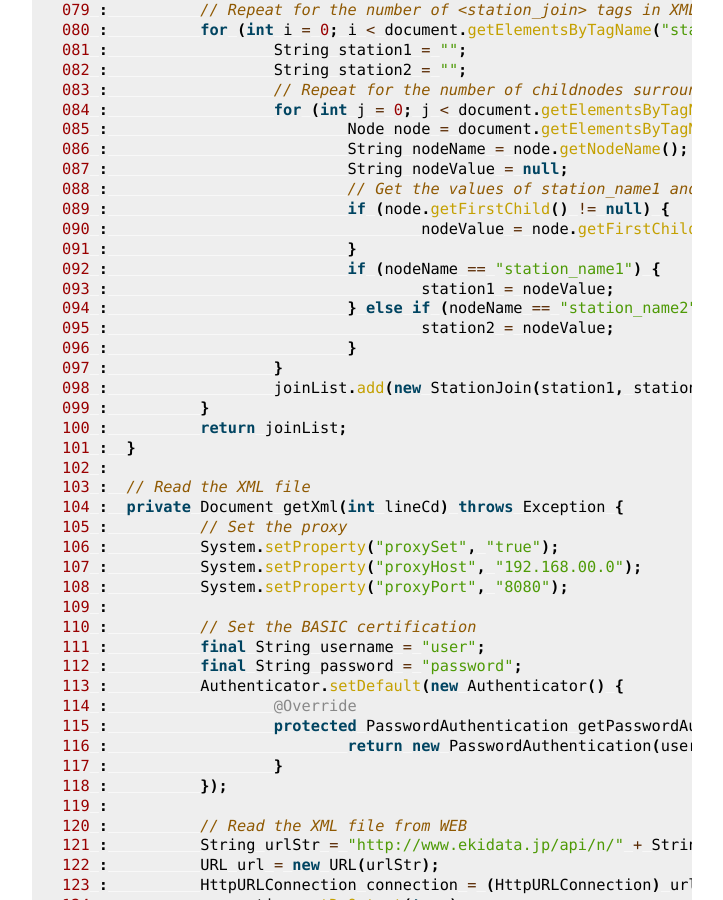
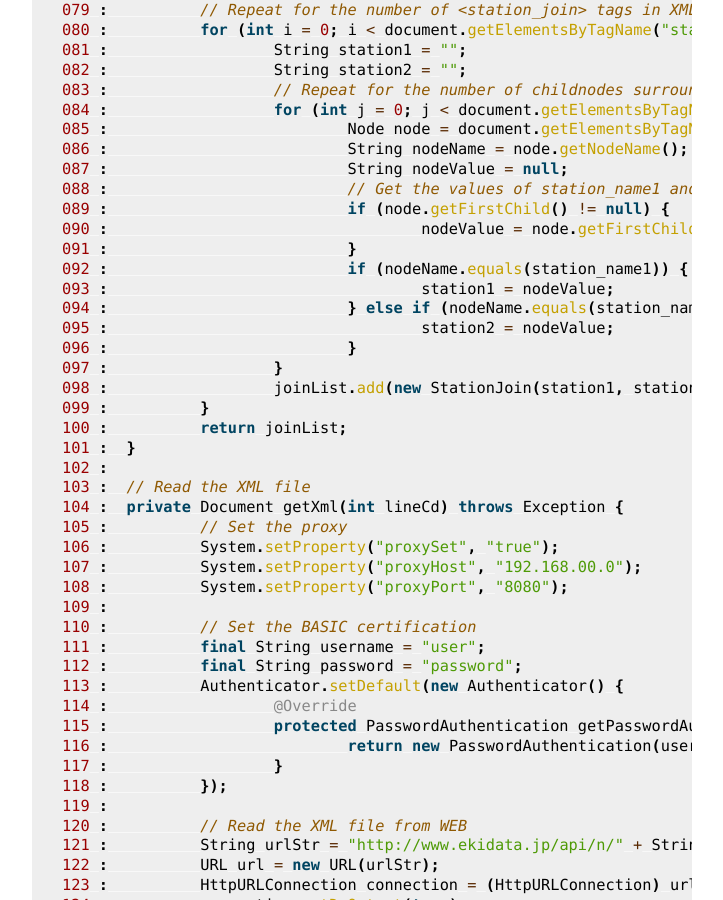
Before and after one commit to jubatus/website, a Sphinx documentation site: the page built from source/en/tutorial/graph_java.rst, in a window 1280 px wide and 900 px high, scrolled down 2161 px. Shown: the whole window, without its empty margins (388-1111 px from the left). Built offline with Sphinx 7.4.7, drawn with Linux system fonts in a browser that asks for light colours; the version number could not be read and is left out.

Commit message:
#67 jubagraph tutorial fails in Android

```diff
--- a/source/en/tutorial/graph_java.rst
+++ b/source/en/tutorial/graph_java.rst
@@ -117,9 +117,9 @@ In this sample program, we will explain 1) how to configure the learning-algorit
  089 : 				if (node.getFirstChild() != null) {
  090 : 					nodeValue = node.getFirstChild().getNodeValue();
  091 : 				}
- 092 : 				if (nodeName == "station_name1") {
+ 092 : 				if (nodeName.equals(station_name1)) {
  093 : 					station1 = nodeValue;
- 094 : 				} else if (nodeName == "station_name2") {
+ 094 : 				} else if (nodeName.equals(station_name2)) {
  095 : 					station2 = nodeValue;
  096 : 				}
  097 : 			}
--- a/source/ja/tutorial/graph_java.rst
+++ b/source/ja/tutorial/graph_java.rst
@@ -117,9 +117,9 @@ Java
  089 : 				if (node.getFirstChild() != null) {
  090 : 					nodeValue = node.getFirstChild().getNodeValue();
  091 : 				}
- 092 : 				if (nodeName == "station_name1") {
+ 092 : 				if (nodeName.equals(station_name1)) {
  093 : 					station1 = nodeValue;
- 094 : 				} else if (nodeName == "station_name2") {
+ 094 : 				} else if (nodeName.equals(station_name2)) {
  095 : 					station2 = nodeValue;
  096 : 				}
  097 : 			}
```
